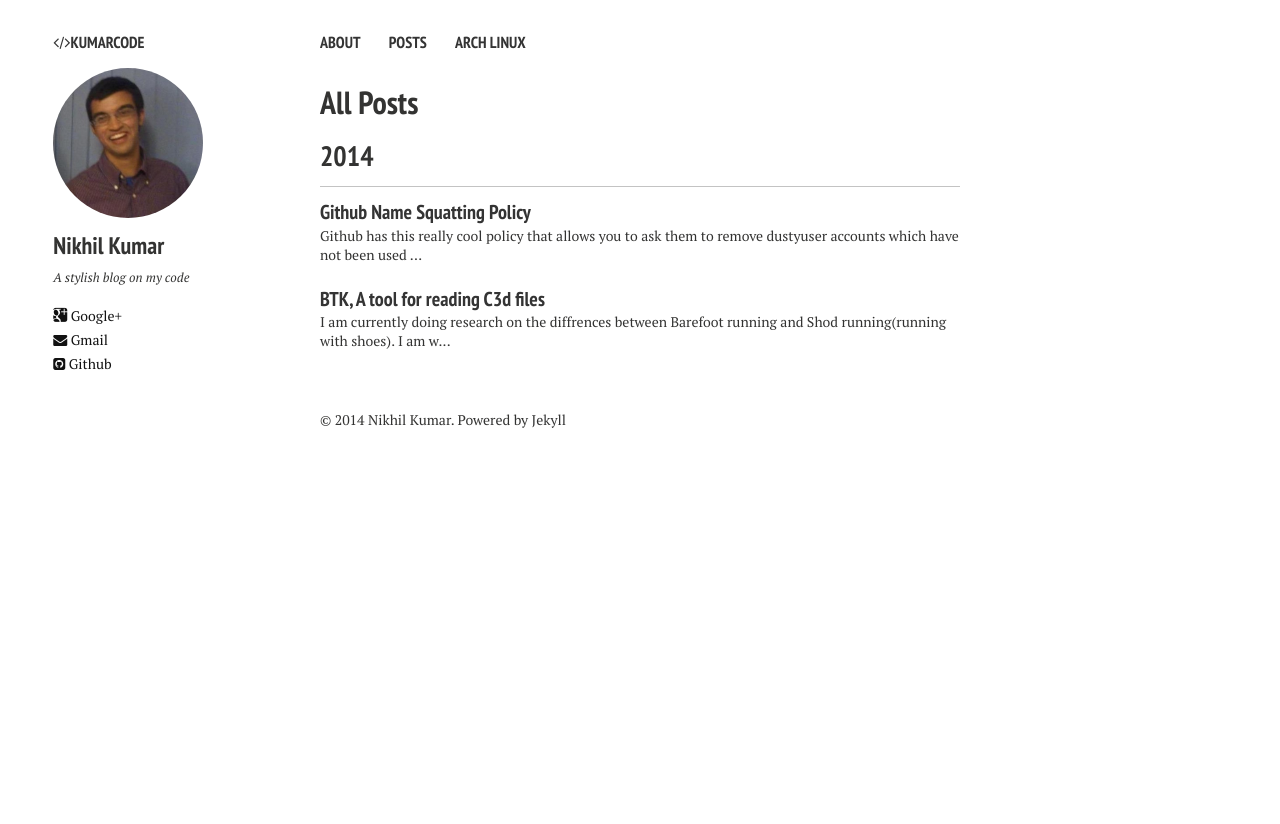
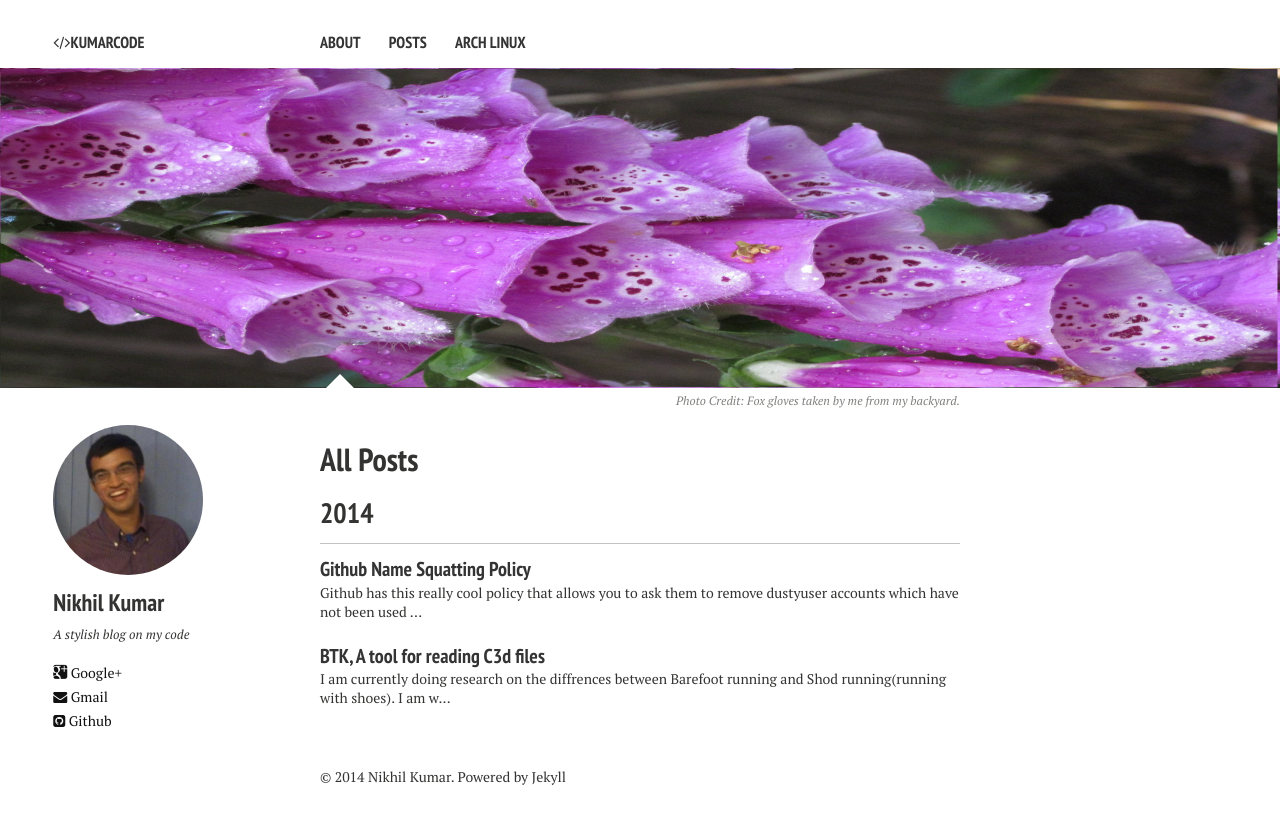
Before and after one commit to nikhil/nikhil.github.io, a Jekyll site: the page built from posts.md, in a window 1280 px wide. Shown: the top 824 px of the page. Built offline with Jekyll 4.4.1, drawn with Linux system fonts in a browser that asks for light colours; nearby versions of some CDN libraries.

```diff
--- a/posts.md
+++ b/posts.md
@@ -4,4 +4,8 @@ permalink: /posts/
 title: All Posts
 tagline: A List of Posts
 tags: [blog]
+image:
+  feature: fox-gloves.jpg
+  credit: Fox gloves taken by me from my backyard.
+
 ---
```
Also changed, not shown: about.md (+2 -1 lines), images/asiatic-lily.jpg (added), images/fox-gloves.jpg (added), 7 other files.
